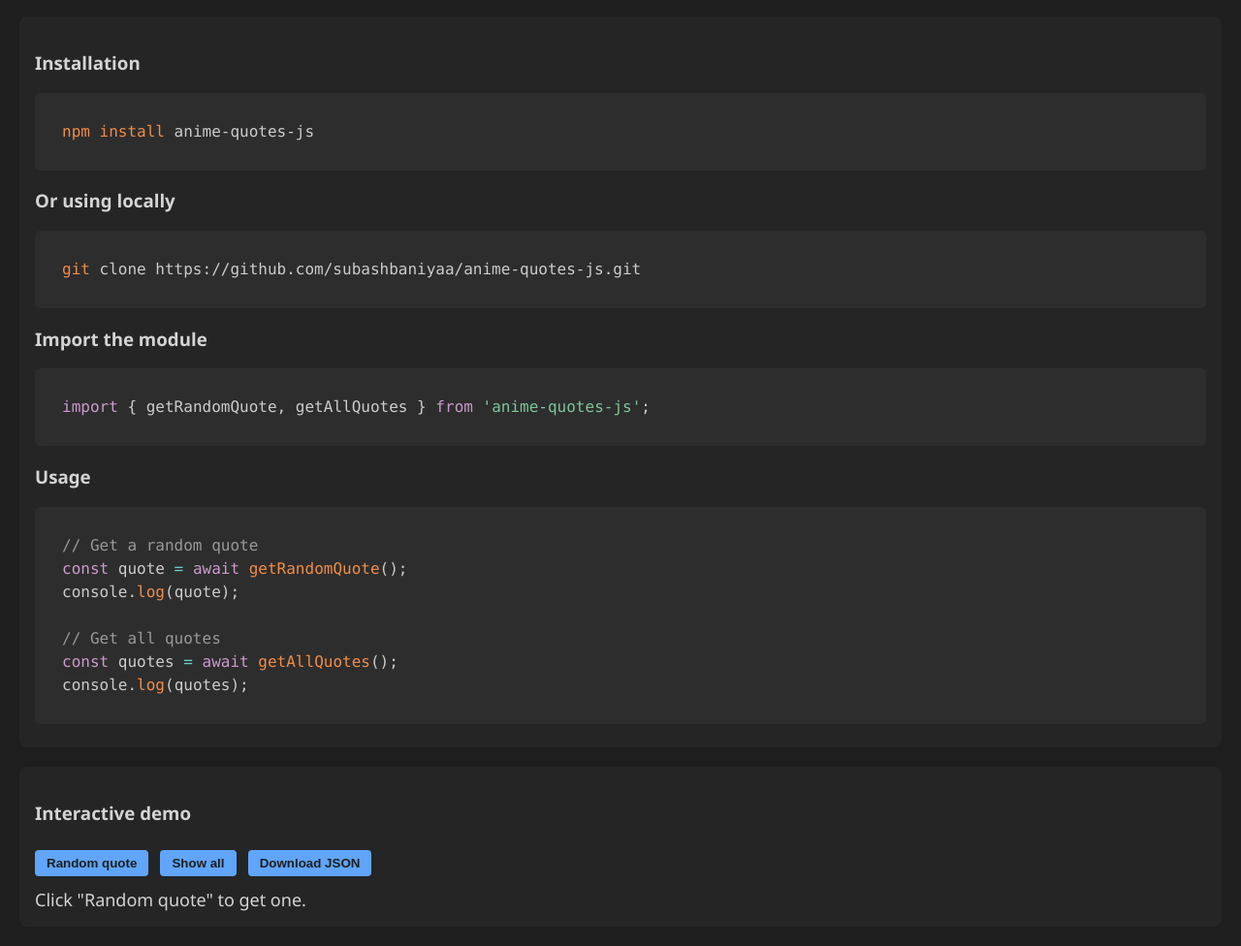
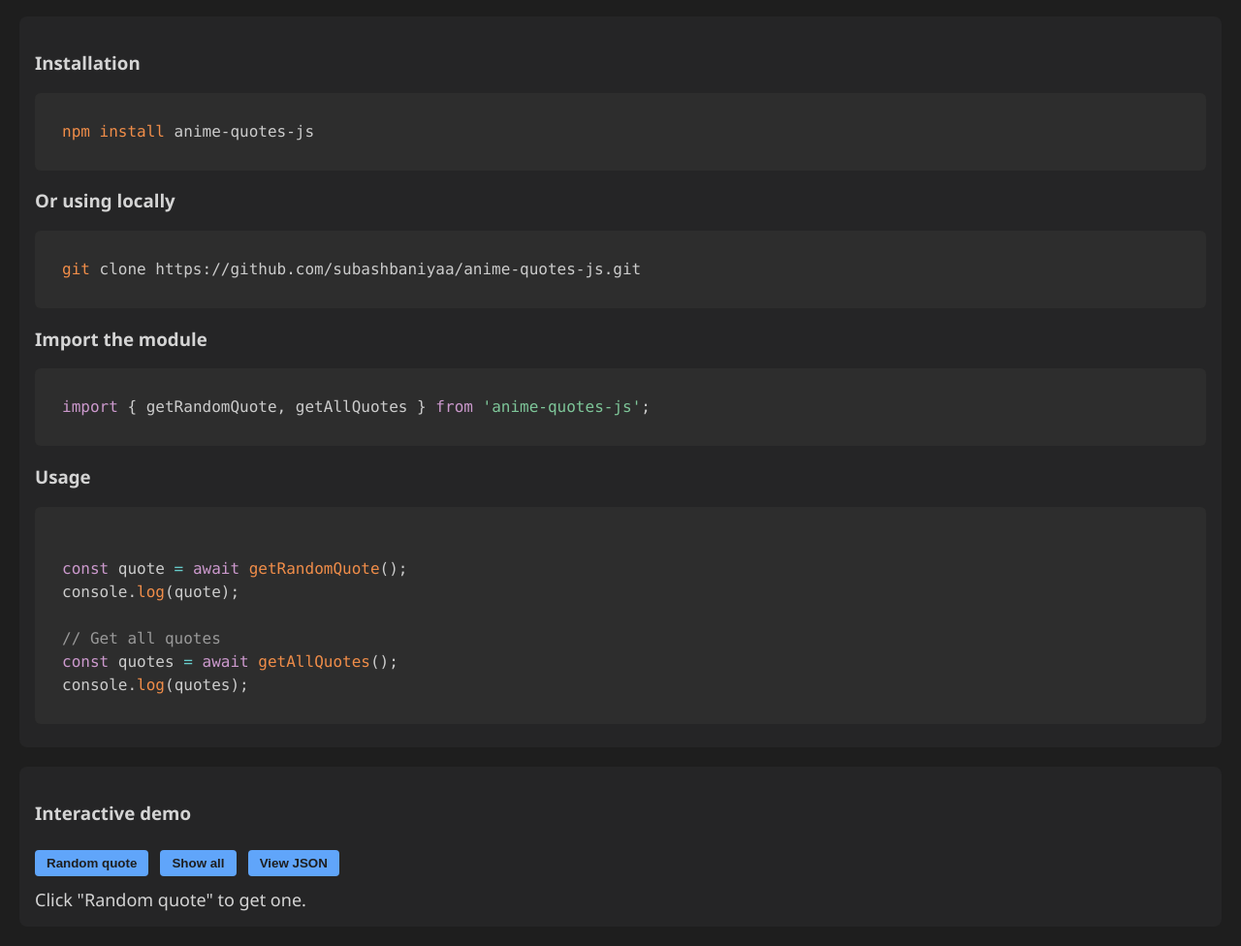
Before and after one commit to subashbaniyaa/anime-quotes-js, a website: page index.html in a window 1280 px wide. Shown: the part 110-1086 px from the top of the page at 97% size. Drawn offline with nearby package versions, Linux system fonts and the light colour scheme.

Commit message:
index.html

```diff
--- a/index.html
+++ b/index.html
@@ -3,7 +3,7 @@
 <head>
   <meta charset="utf-8" />
   <meta name="viewport" content="width=device-width,initial-scale=1" />
-  <title>anime-quotes-js — Minimal Demo</title>
+  <title>anime-quotes-js</title>
   <link rel="stylesheet" href="https://cdnjs.cloudflare.com/ajax/libs/prism/1.29.0/themes/prism-tomorrow.min.css" />
   <style>
     body{background:#1e1e1e;color:#d4d4d4;font-family:Segoe UI,Roboto,Arial,sans-serif;margin:0;padding:20px;}
@@ -32,7 +32,7 @@
     <h3>Import the module</h3>
     <pre><code class="language-javascript">import { getRandomQuote, getAllQuotes } from 'anime-quotes-js';</code></pre>
     <h3>Usage</h3>
-    <pre><code class="language-javascript">// Get a random quote
+    <pre><code class="language-javascript">
 const quote = await getRandomQuote();
 console.log(quote);
 
@@ -45,7 +45,7 @@
     <h3>Interactive demo</h3>
     <button id="randomBtn" class="btn">Random quote</button>
     <button id="allBtn" class="btn">Show all</button>
-    <button id="downloadBtn" class="btn">Download JSON</button>
+    <button id="downloadBtn" class="btn">View JSON</button>
     <div id="quote" class="quote">Click "Random quote" to get one.</div>
     <div id="quote-meta" class="quote-meta"></div>
     <div id="allList" class="list" style="display:none"></div>
```
